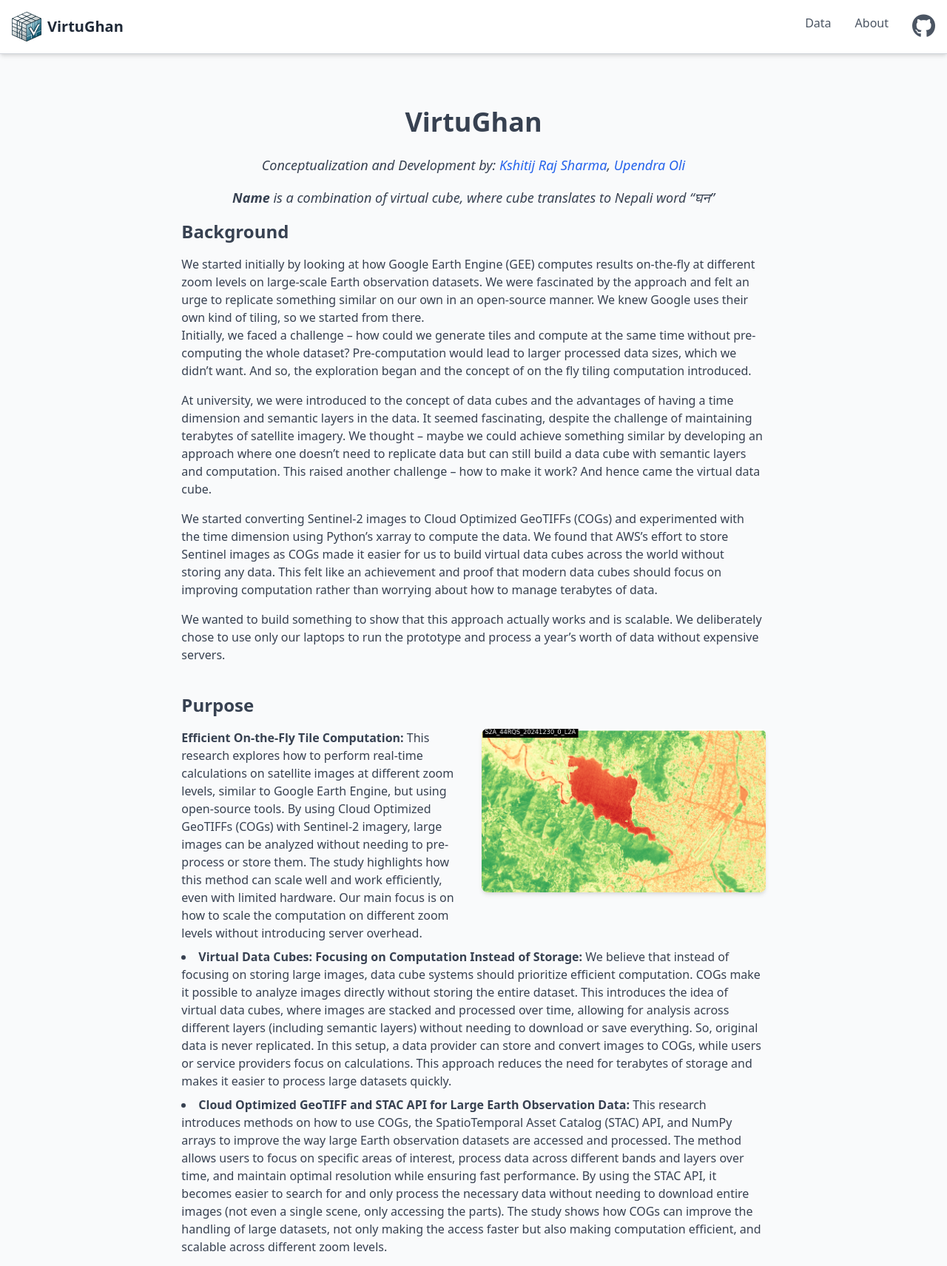
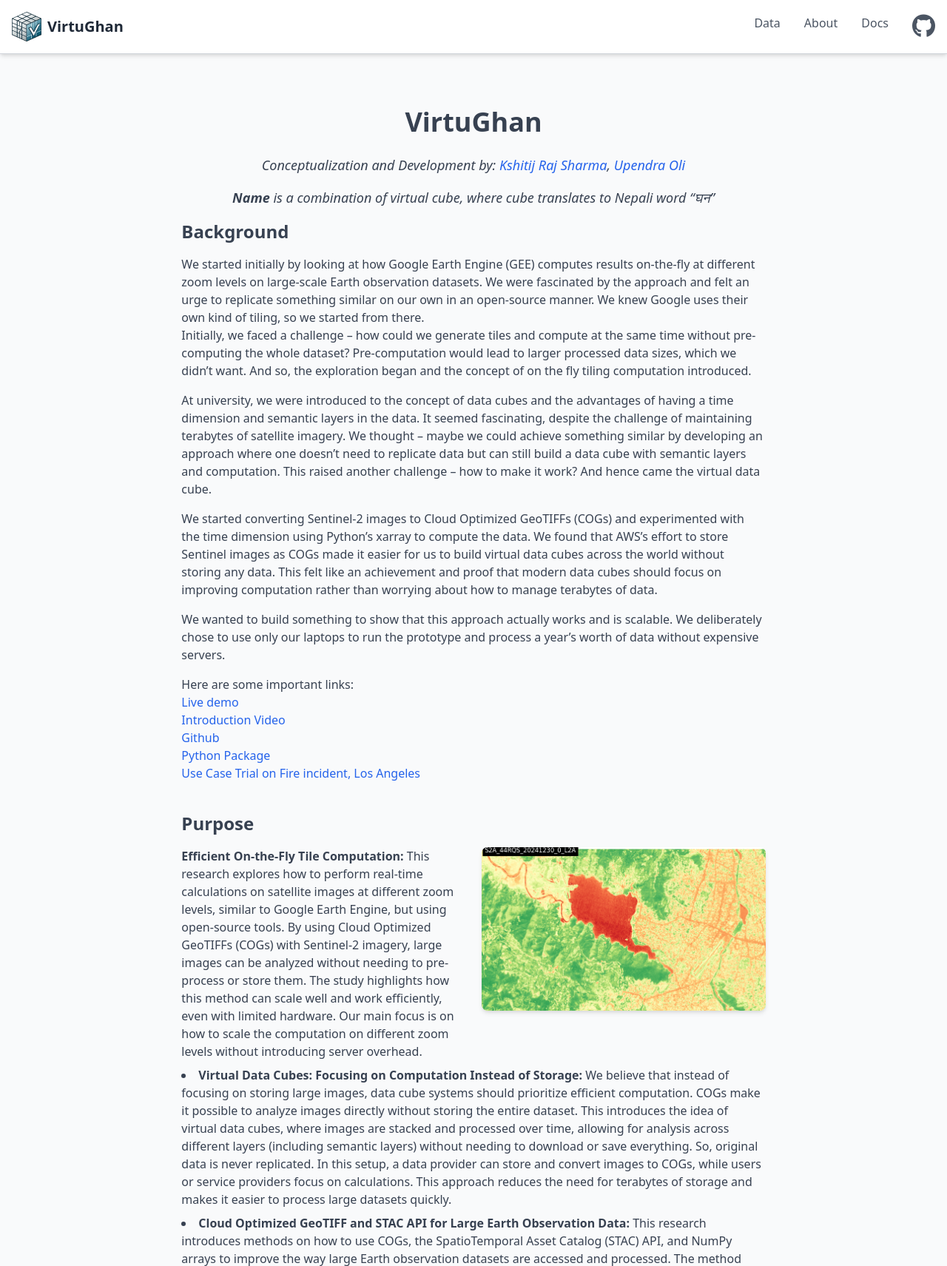
Before and after one commit to kshitijrajsharma/virtughan, a FastAPI app: page /about in a window 1280 px wide. Shown: the top 1711 px of the page at 74% size. Run offline with FastAPI, Linux system fonts and the light colour scheme; some libraries are stand-ins or nearby versions.

Commit message:
added docs and links in about page

```diff
--- a/templates/about.html
+++ b/templates/about.html
@@ -34,6 +34,7 @@
           <nav id="nav-content" class="hidden md:flex space-x-8">
             <a href="/" class="text-gray-600 hover:text-gray-900">Data</a>
             <a href="/about" class="text-gray-600 hover:text-gray-900">About</a>
+            <a href="https://kshitijrajsharma.github.io/virtughan/" target="_blank" class="text-gray-600 hover:text-gray-900">Docs</a>
             <a href="https://github.com/kshitijrajsharma/VirtuGhan" target="_blank" class="text-gray-600 hover:text-gray-900">
               <i class="fab fa-github custom-height-icon"></i>
             </a>
@@ -79,6 +80,16 @@
           <p class="mb-4">We started converting Sentinel-2 images to Cloud Optimized GeoTIFFs (COGs) and experimented with the time dimension using Python’s xarray to compute the data. We found that AWS’s effort to store Sentinel images as COGs made it easier for us to build virtual data cubes across the world without storing any data. This felt like an achievement and proof that modern data cubes should focus on improving computation rather than worrying about how to manage terabytes of data.</p>
           <p class="mb-4">We wanted to build something to show that this approach actually works and is scalable. We deliberately chose to use only our laptops to run the prototype and process a year’s worth of data without expensive servers.</p>
 
+          <p> Here are some important links:
+            <ul>
+              <li><a href="https://virtughan.live/" class="text-blue-600">Live demo</a></li>
+              <li><a href="https://lnkd.in/gDggcdzc" class="text-blue-600">Introduction Video</a></li>
+              <li><a href="https://lnkd.in/gKZ2dQfG" class="text-blue-600">Github</a></li>
+              <li><a href="https://lnkd.in/g_NsMaNH" class="text-blue-600">Python Package</a></li>
+              <li><a href="https://shorturl.at/UXtCs" class="text-blue-600">Use Case Trial on Fire incident, Los Angeles</a></li>
+            </ul>
+          </p>
+
           <h2 class="text-2xl font-semibold mb-4 mt-10">Purpose</h2>
           <div class="flex flex-wrap md:flex-nowrap mb-4">
             <div class="flex-grow">
--- a/templates/index.html
+++ b/templates/index.html
@@ -364,6 +364,7 @@
         <nav id="nav-content" class="hidden md:flex space-x-8">
           <a href="/" class="text-gray-600 hover:text-gray-900">Data</a>
           <a href="/about" class="text-gray-600 hover:text-gray-900">About</a>
+          <a href="https://kshitijrajsharma.github.io/virtughan/" target="_blank" class="text-gray-600 hover:text-gray-900">Docs</a>
           <a href="https://github.com/kshitijrajsharma/VirtuGhan" target="_blank" class="text-gray-600 hover:text-gray-900">
             <i class="fab fa-github custom-height-icon"></i>
           </a>
```
